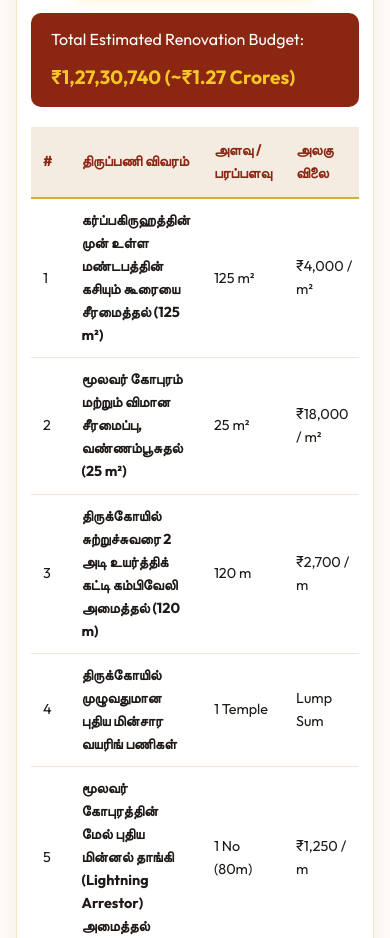
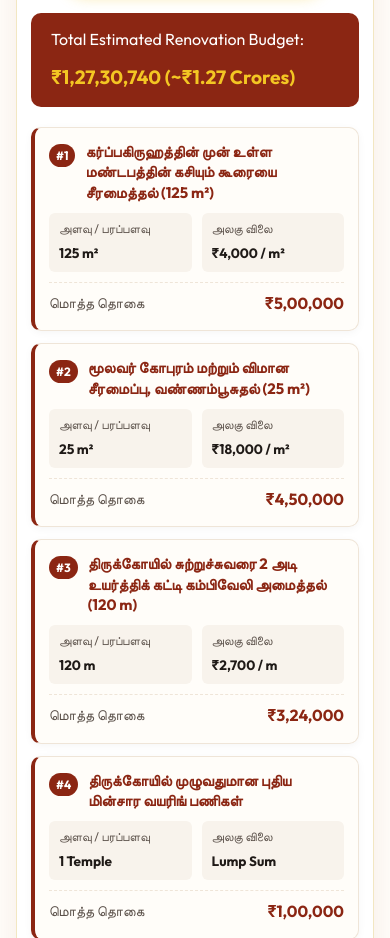
Before and after one commit to adithiyan-rajaperumal/otv-jain-temple-donation, a website built with Vite: page index.html in a window 390 px wide. Shown: the part 4080-5018 px from the top of the page. Built offline with nearby package versions, Linux system fonts and the light colour scheme.

Commit message:
style: add mobile stacked cards styles for proposal estimates

```diff
--- a/src/css/main.css
+++ b/src/css/main.css
@@ -512,6 +512,123 @@ body {
   overflow-x: auto;
   margin-bottom: 20px;
 }
+
+/* Responsive Proposal Cards vs Table */
+@media (min-width: 601px) {
+  .proposal-cards-mobile {
+    display: none !important;
+  }
+  .proposal-table-desktop {
+    display: block;
+  }
+}
+
+@media (max-width: 600px) {
+  .proposal-table-desktop, .table-responsive {
+    display: none !important;
+  }
+  .proposal-cards-mobile {
+    display: flex;
+    flex-direction: column;
+    gap: 12px;
+    margin-bottom: 20px;
+  }
+}
+
+.proposal-item-card {
+  background: #FFFDF9;
+  border: 1px solid #EFE5D8;
+  border-left: 4px solid var(--primary-terracotta);
+  border-radius: var(--radius-md);
+  padding: 14px;
+  box-shadow: 0 2px 8px rgba(0,0,0,0.04);
+}
+
+.card-item-header {
+  display: flex;
+  align-items: flex-start;
+  gap: 10px;
+  margin-bottom: 10px;
+}
+
+.item-number-badge {
+  background: var(--primary-terracotta);
+  color: white;
+  font-size: 0.75rem;
+  font-weight: 700;
+  padding: 2px 7px;
+  border-radius: 12px;
+  flex-shrink: 0;
+  margin-top: 2px;
+}
+
+.card-item-title {
+  margin: 0;
+  font-size: 0.94rem;
+  color: var(--primary-terracotta);
+  line-height: 1.35;
+}
+
+.card-item-details {
+  display: flex;
+  gap: 10px;
+  margin-bottom: 10px;
+  flex-wrap: wrap;
+}
+
+.detail-pill {
+  background: #F8F3EC;
+  border-radius: 6px;
+  padding: 6px 10px;
+  flex: 1;
+  min-width: 110px;
+}
+
+.detail-pill small {
+  display: block;
+  font-size: 0.75rem;
+  color: var(--text-muted);
+  margin-bottom: 2px;
+}
+
+.detail-pill strong {
+  font-size: 0.85rem;
+  color: var(--text-dark);
+}
+
+.card-item-footer {
+  display: flex;
+  justify-content: space-between;
+  align-items: center;
+  border-top: 1px dashed #EFE5D8;
+  padding-top: 8px;
+  font-size: 0.88rem;
+  color: var(--text-muted);
+}
+
+.card-amount-badge {
+  color: var(--primary-terracotta);
+  font-size: 1rem;
+  font-weight: 700;
+}
+
+.proposal-mobile-total-card {
+  background: var(--primary-terracotta);
+  color: white;
+  padding: 14px 16px;
+  border-radius: var(--radius-md);
+  display: flex;
+  justify-content: space-between;
+  align-items: center;
+  font-weight: 700;
+  font-size: 0.95rem;
+  margin-top: 6px;
+}
+
+.total-amount-highlight {
+  color: var(--accent-gold-bright);
+  font-size: 1.15rem;
+}
 .proposal-table {
   width: 100%;
   border-collapse: collapse;
```
